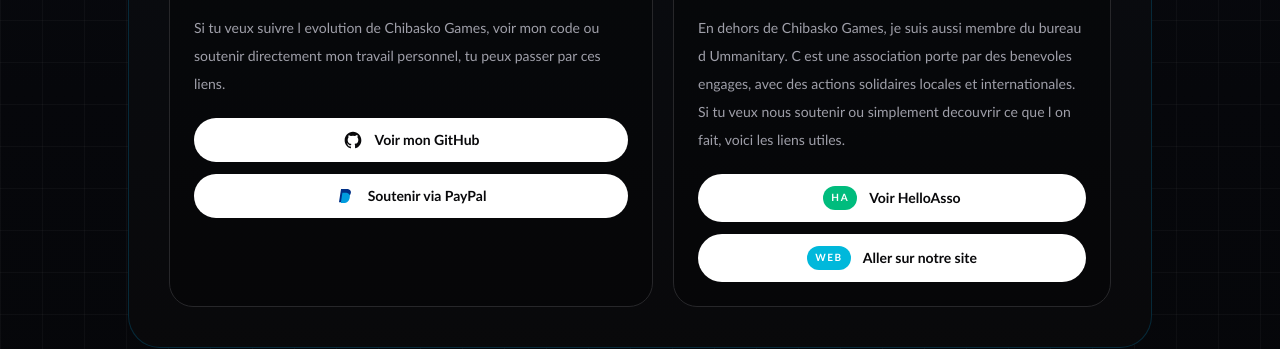
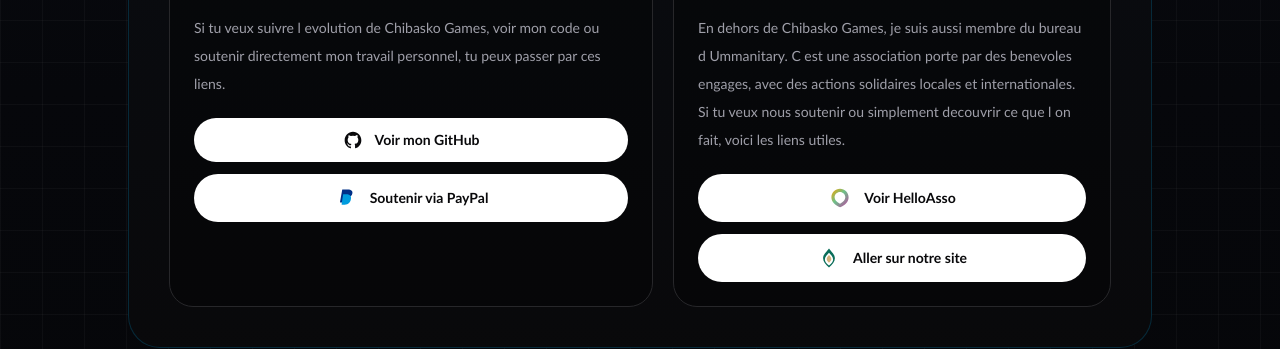
Before and after one commit to Chibasko06/CHIBASKO-GAMES-2.0, a Next.js app: page /a-propos in a window 1280 px wide. Shown: the part 778-1127 px from the top of the page. Built offline with nearby package versions, Linux system fonts and the light colour scheme; no server answers.

Commit message:
stylisation des logo des btn dans page a propos

```diff
--- a/app/a-propos/page.tsx
+++ b/app/a-propos/page.tsx
@@ -63,9 +63,9 @@ export default function AProposPage() {
               rel="noreferrer"
               className="flex items-center justify-center gap-3 rounded-full bg-white px-5 py-3 text-sm font-bold text-zinc-950 transition hover:bg-zinc-100"
             >
-              <svg viewBox="0 0 24 24" className="h-5 w-5" aria-hidden="true">
-                <path fill="#003087" d="M7.2 19.6H3.9c-.2 0-.4-.2-.3-.4l2.4-15.4c0-.2.2-.3.4-.3h6c2.1 0 3.7.5 4.6 1.5.8.8 1.1 1.8.9 3.1-.4 3.2-2.8 4.9-6.8 4.9H9.5c-.3 0-.5.2-.5.5l-.6 3.9c0 .1-.1.2-.2.2Z" />
-                <path fill="#009cde" d="M9.2 20.5h-3c-.3 0-.4-.2-.4-.4l1.8-11.7c0-.2.2-.3.4-.3h2.5c3 0 5.2.7 5.9 2.6.3.8.3 1.8.1 3.1-.5 3.9-3.1 6.7-7.3 6.7Z" />
+              <svg viewBox="0 0 24 24" className="h-6 w-6" aria-hidden="true">
+                <path fill="#003087" d="M8.6 3.4h5.1c1.8 0 3.2.4 4 1.3.6.6.9 1.5.7 2.6-.3 2.7-2.3 4.1-5.8 4.1H11c-.2 0-.4.1-.4.3l-.7 4.6c0 .1-.1.2-.2.2H6.3c-.2 0-.3-.2-.3-.4L8.2 3.7c0-.2.2-.3.4-.3Z" />
+                <path fill="#009CDE" d="M10.8 18.7H7.9c-.2 0-.4-.2-.3-.4l1.5-9.7c0-.2.2-.3.4-.3h2.2c2.6 0 4.5.6 5.1 2.2.3.7.3 1.5.1 2.6-.4 3.3-2.6 5.6-6.1 5.6Z" />
               </svg>
               <span>Soutenir via PayPal</span>
             </Link>
@@ -84,9 +84,19 @@ export default function AProposPage() {
               rel="noreferrer"
               className="flex items-center justify-center gap-3 rounded-full bg-white px-5 py-3 text-sm font-bold text-zinc-950 transition hover:bg-zinc-100"
             >
-              <span className="inline-flex h-6 min-w-6 items-center justify-center rounded-full bg-emerald-500 px-2 text-[10px] font-black uppercase tracking-[0.16em] text-white">
-                HA
-              </span>
+              <svg viewBox="0 0 24 24" className="h-6 w-6" aria-hidden="true">
+                <defs>
+                  <linearGradient id="helloassoGradient" x1="0%" y1="0%" x2="100%" y2="100%">
+                    <stop offset="0%" stopColor="#F7A600" />
+                    <stop offset="45%" stopColor="#6CC18A" />
+                    <stop offset="100%" stopColor="#C13FA3" />
+                  </linearGradient>
+                </defs>
+                <path
+                  fill="url(#helloassoGradient)"
+                  d="M12 2.8c4.8 0 8.6 3.8 8.6 8.5 0 4.6-3.5 8.1-8.5 9.9-4.9-1.8-8.7-5.2-8.7-9.9 0-4.7 3.8-8.5 8.6-8.5Zm0 3.1c-3 0-5.4 2.4-5.4 5.4 0 2.6 1.8 4.8 5.4 6.4 3.5-1.6 5.3-3.8 5.3-6.4 0-3-2.4-5.4-5.3-5.4Z"
+                />
+              </svg>
               <span>Voir HelloAsso</span>
             </Link>
             <Link
@@ -95,9 +105,20 @@ export default function AProposPage() {
               rel="noreferrer"
               className="flex items-center justify-center gap-3 rounded-full bg-white px-5 py-3 text-sm font-bold text-zinc-950 transition hover:bg-zinc-100"
             >
-              <span className="inline-flex h-6 min-w-6 items-center justify-center rounded-full bg-cyan-500 px-2 text-[10px] font-black uppercase tracking-[0.16em] text-white">
-                WEB
-              </span>
+              <svg viewBox="0 0 24 24" className="h-6 w-6" aria-hidden="true">
+                <path
+                  fill="#0B6E5A"
+                  d="M12 2.5c2.6 3.8 5.9 5.8 5.9 9.8 0 3.3-2.5 6.5-5.9 9.2-3.4-2.7-5.9-5.9-5.9-9.2 0-4 3.3-6 5.9-9.8Z"
+                />
+                <path
+                  fill="#D3B17A"
+                  d="M12 8.1c1.5 2 3.4 3.2 3.4 5.2 0 1.7-1.4 3.4-3.4 4.9-2-1.5-3.4-3.2-3.4-4.9 0-2 1.9-3.2 3.4-5.2Z"
+                />
+                <path
+                  fill="#ffffff"
+                  d="M12 6.7c-1.7 2.1-4.1 3.8-4.1 6.7 0 2.1 1.3 4 4.1 6.2 2.7-2.2 4.1-4.1 4.1-6.2 0-2.9-2.4-4.6-4.1-6.7Zm0 2.3c1.3 1.5 2.3 2.6 2.3 4.1 0 1.2-.8 2.4-2.3 3.7-1.5-1.3-2.3-2.5-2.3-3.7 0-1.5 1-2.6 2.3-4.1Z"
+                />
+              </svg>
               <span>Aller sur notre site</span>
             </Link>
           </div>
```
